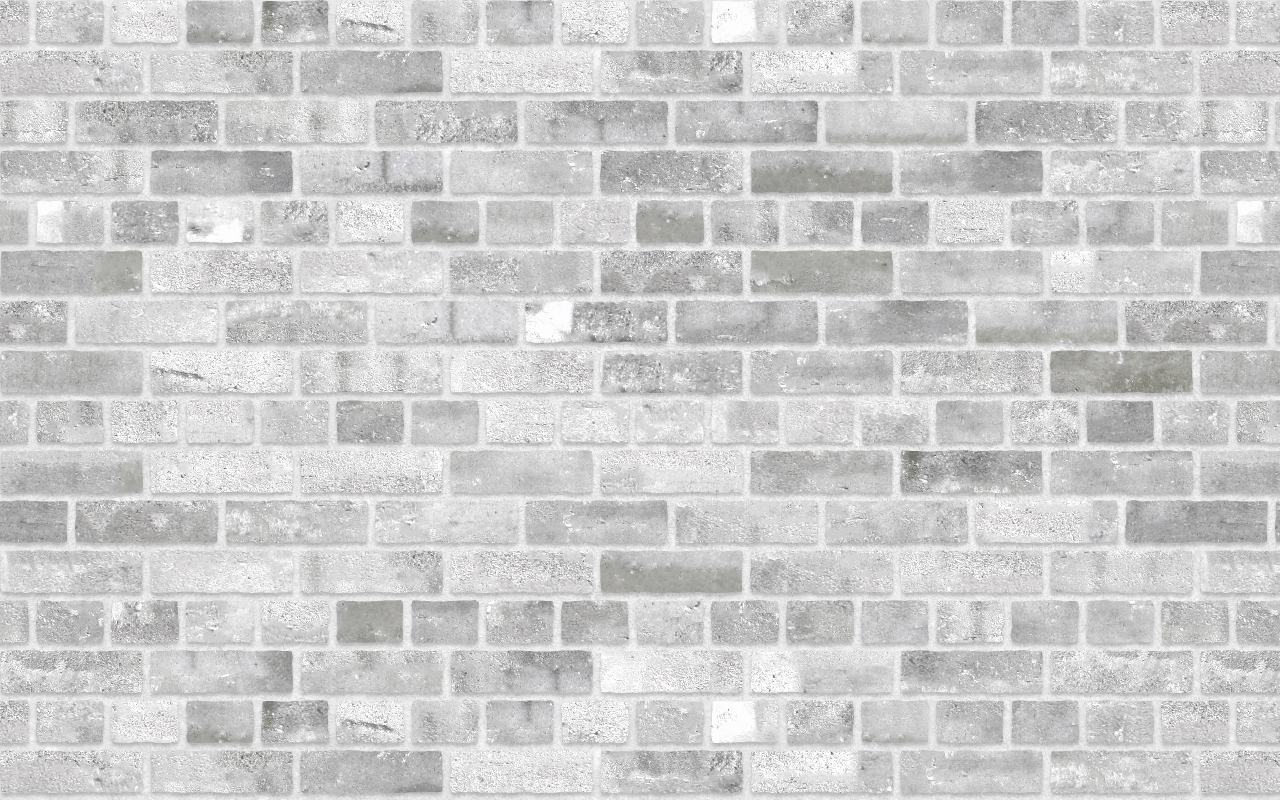
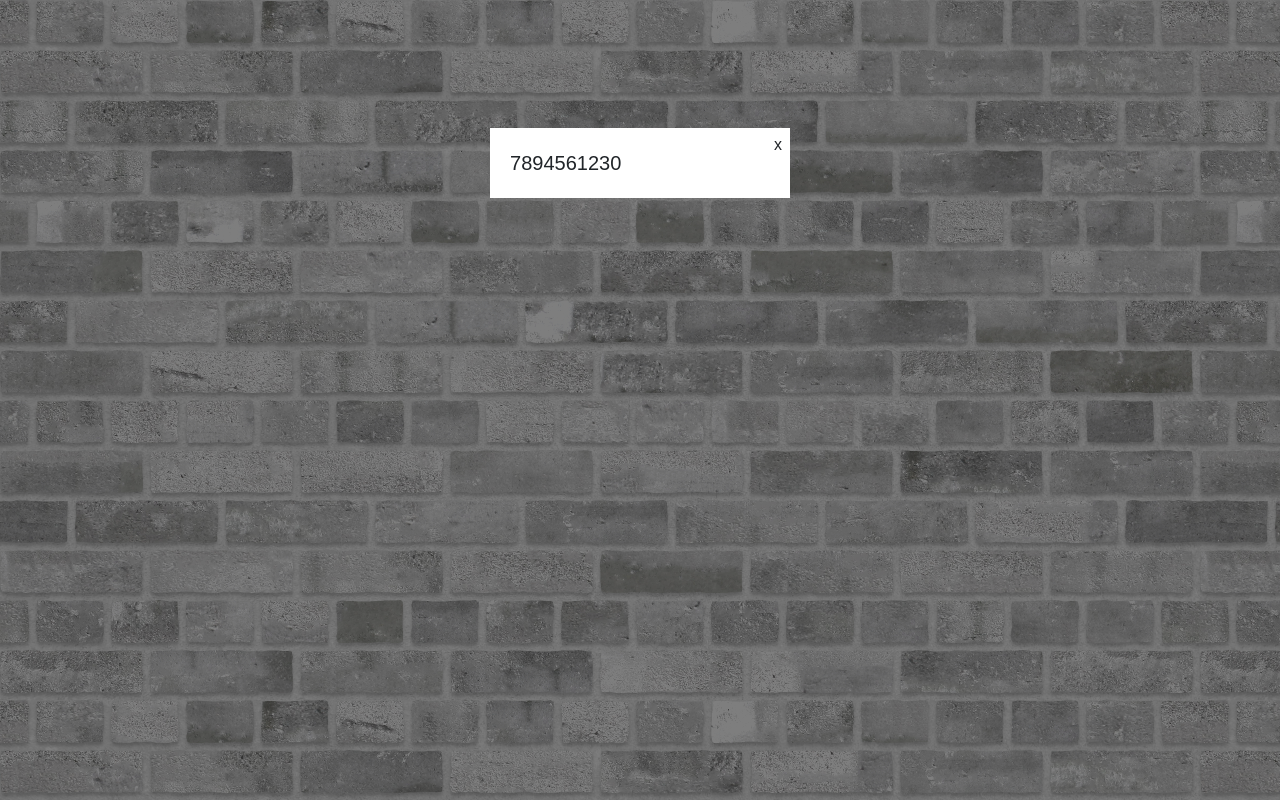
Before and after one commit to fsanchezcgs/escape-room, a plain HTML site: page html/games/firstEscapeRoom.html in a window 1280 px wide. Drawn offline with nearby package versions, Linux system fonts and the light colour scheme.

Commit message:
startingCodePanel

```diff
--- a/css/style.css
+++ b/css/style.css
@@ -21,9 +21,9 @@ footer {
   background-color: rgb(198, 199, 207);
 }
 
-.play {
-  /* margin-top: 20%; */
-}
+/* .play {
+  margin-top: 20%;
+} */
 
 form {
   background-color: rgb(234, 206, 206);
@@ -61,3 +61,44 @@ form a {
 .form-control.error small {
   display: block;
 }
+
+.divPopup {
+  background: rgba(0, 0, 0, 0.5);
+  position: fixed;
+  top: 0;
+  left: 0;
+  width: 100%;
+  height: 100%;
+  /* display: none; */
+}
+
+.popup {
+  font-family: Arial, Helvetica, sans-serif;
+  text-align: center;
+  width: 100%;
+  max-width: 300px;
+  margin: 10% auto;
+  background: white;
+  padding: 20px;
+  position: relative;
+}
+
+.popup a {
+  background: crimson;
+  color: white;
+  text-decoration: none;
+  padding: 6px 10px;
+}
+
+.closePopup {
+  position: absolute;
+  top: 5px;
+  right: 8px;
+  cursor: pointer;
+}
+
+.popupContent {
+  display: flex;
+  flex-wrap: wrap;
+  font-size: 20px;
+}
--- a/html/games/firstEscapeRoom.html
+++ b/html/games/firstEscapeRoom.html
@@ -13,6 +13,25 @@
     <link rel="stylesheet" href="./../../css/style.css" />
   </head>
   <body>
-    <main></main>
+    <main>
+      <div class="divPopup">
+        <div class="popup">
+          <div class="closePopup">x</div>
+          <div class="popupContent">
+            <div id="codeScreen"></div>
+            <div class="number">7</div>
+            <div class="number">8</div>
+            <div class="number">9</div>
+            <div class="number">4</div>
+            <div class="number">5</div>
+            <div class="number">6</div>
+            <div class="number">1</div>
+            <div class="number">2</div>
+            <div class="number">3</div>
+            <div class="number">0</div>
+          </div>
+        </div>
+      </div>
+    </main>
   </body>
 </html>
--- a/javascript/login.js
+++ b/javascript/login.js
@@ -1,14 +1,14 @@
 const submit = document.getElementById("btn-submit");
 
-submit.addEventListener("click",(e) => {
+submit.addEventListener("click", (e) => {
   e.preventDefault();
   let email = document.getElementById("userEmail").value;
   let pwd = document.getElementById("userPwd").value;
   let user = JSON.parse(localStorage.getItem(email));
   console.log(user.pwd);
   console.log(pwd);
-  if(user != null){
-    if(user.pwd == pwd) {
+  if (user != null) {
+    if (user.pwd == pwd) {
       sessionStorage.setItem("userLogged", JSON.stringify(user));
     } else {
       console.log("not the same pwd");
```
Also changed, not shown: html/login.html (+49 -13 lines), html/register.html (+51 -15 lines), index.html (+2 -1 lines), javascript/register.js (+8 -8 lines).
